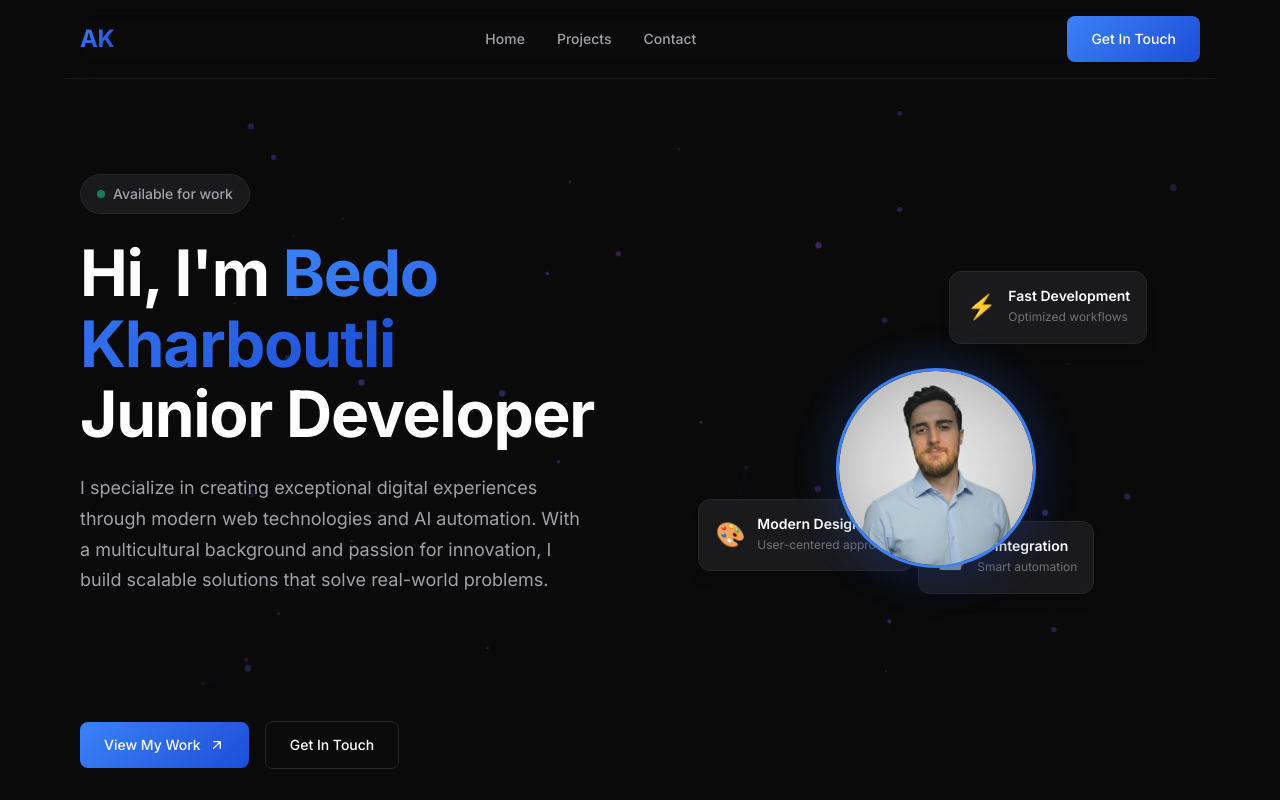
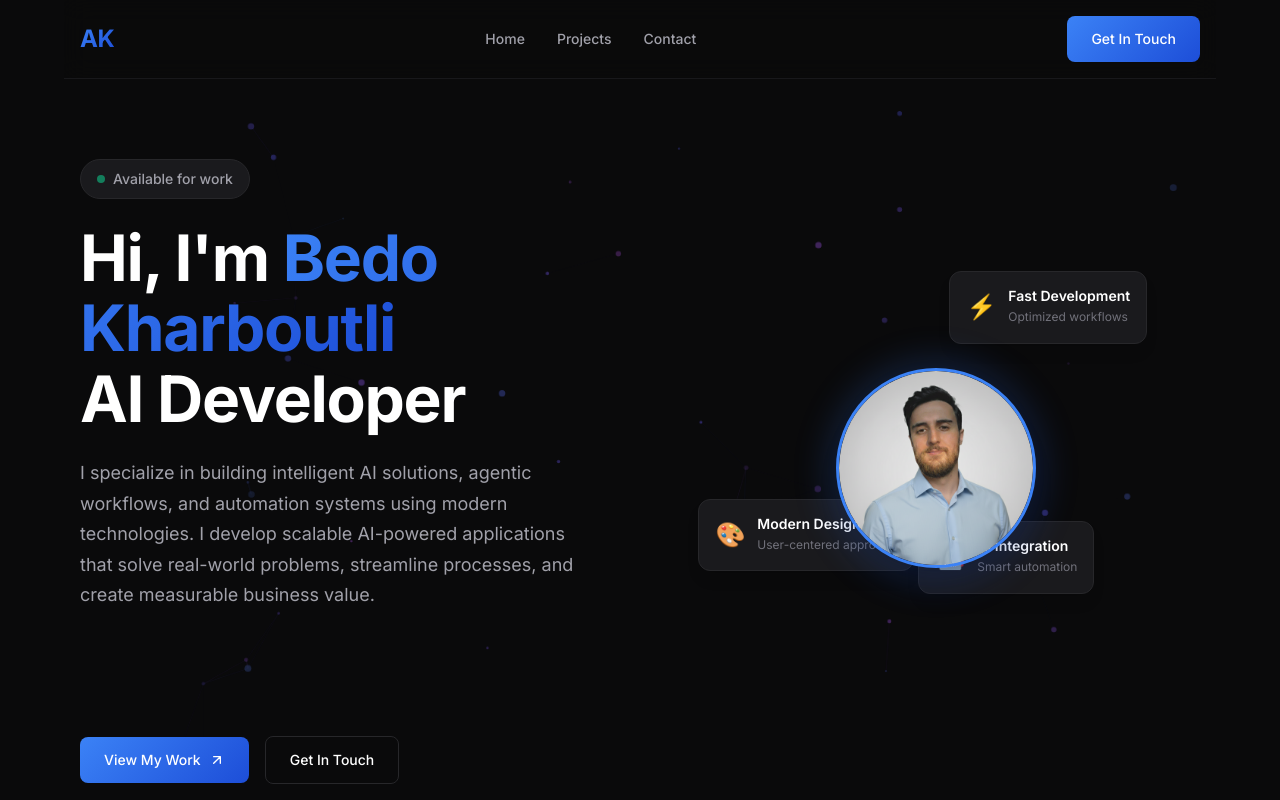
Before and after one commit to BedoKharboutli/Portfolio-V2, a React (Vite) app: page / in a window 1280 px wide. Shown: the top 800 px of the page. Built offline with nearby package versions, Linux system fonts and the light colour scheme.

Commit message:
typo error

```diff
--- a/src/components/hero/Hero.jsx
+++ b/src/components/hero/Hero.jsx
@@ -20,13 +20,12 @@ export default function Hero() {
           <h1 className='hero-title'>
             Hi, I'm <span className='gradient-text'>Bedo Kharboutli</span>
             <br />
-            Junior Developer
+            AI Developer
           </h1>
 
           <p className='hero-description'>
-            I specialize in creating exceptional digital experiences through modern web technologies
-            and AI automation. With a multicultural background and passion for innovation, I build
-            scalable solutions that solve real-world problems.
+            I specialize in building intelligent AI solutions, agentic workflows, and automation systems using modern technologies.
+            I develop scalable AI-powered applications that solve real-world problems, streamline processes, and create measurable business value.
           </p>
 
           <br /> <br /> <br />
```
